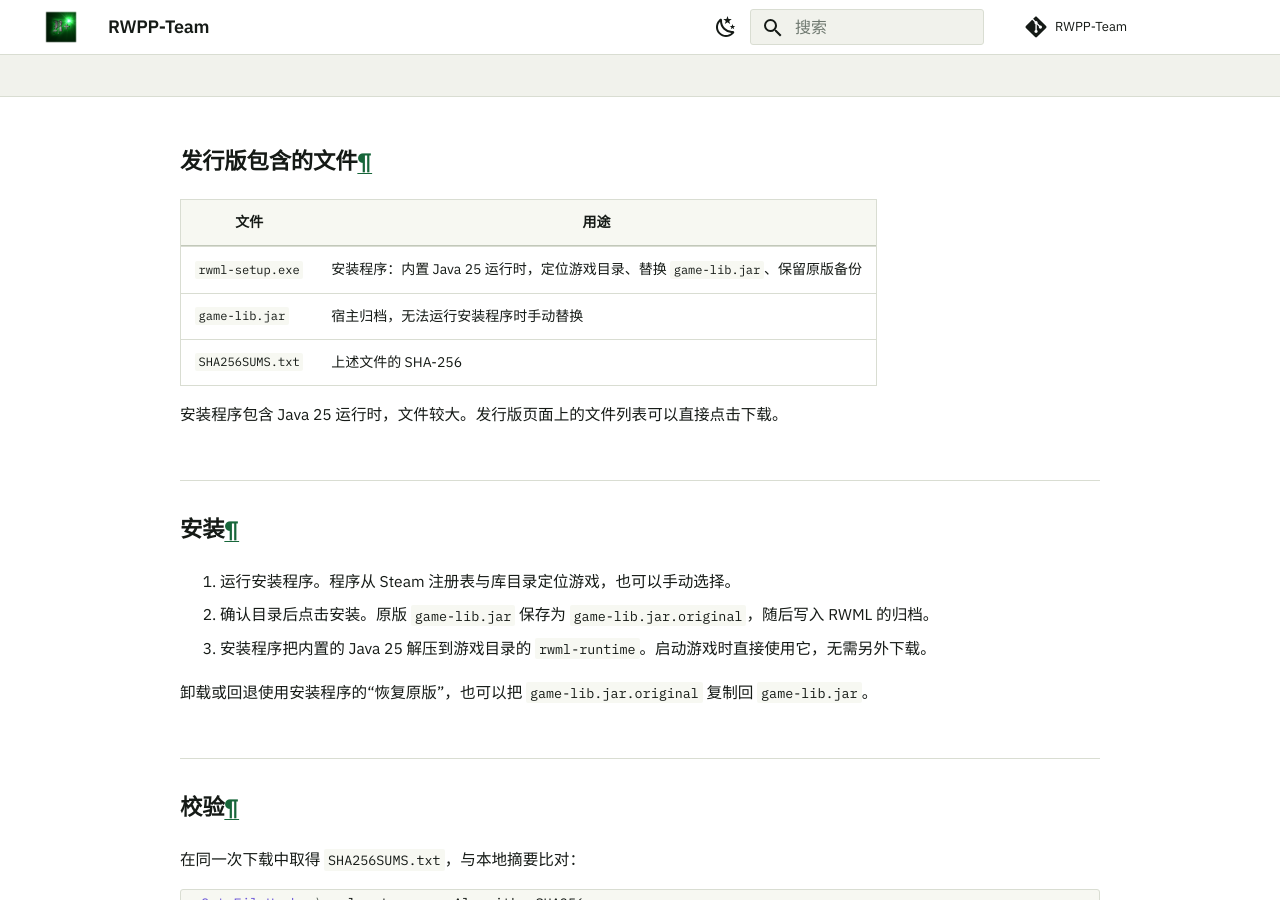
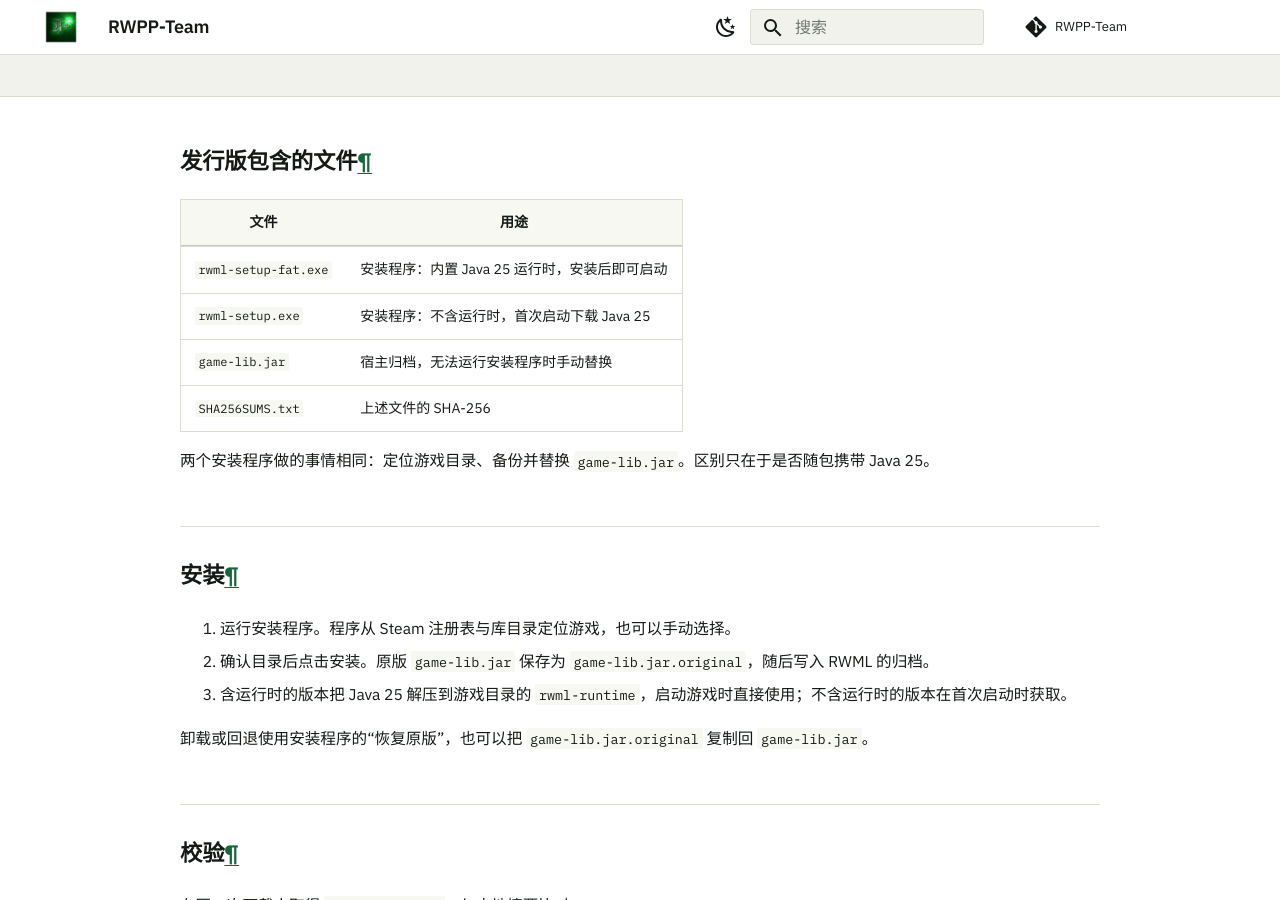
Before and after one commit to Minxyzgo/RWPP-docs, an MkDocs documentation site: the page built from docs/downloads/index.md, in a window 1280 px wide and 900 px high, scrolled down 362 px. Built offline with MkDocs 1.6.1 and Material for MkDocs 9.7.7, drawn with Linux system fonts in a browser that asks for light colours.

Commit message:
List both installers and note the fullscreen input switch
Downloads now offers rwml-setup-fat.exe with Java 25 beside rwml-setup.exe, which fetches the runtime on the first launch. The FAQ explains that text input leaves exclusive fullscreen for a borderless full-screen window, and that the change lasts for the running session.

```diff
--- a/docs/downloads/index.md
+++ b/docs/downloads/index.md
@@ -28,17 +28,18 @@ layout: wide
 
 | 文件 | 用途 |
 | --- | --- |
-| `rwml-setup.exe` | 安装程序：内置 Java 25 运行时，定位游戏目录、替换 `game-lib.jar`、保留原版备份 |
+| `rwml-setup-fat.exe` | 安装程序：内置 Java 25 运行时，安装后即可启动 |
+| `rwml-setup.exe` | 安装程序：不含运行时，首次启动下载 Java 25 |
 | `game-lib.jar` | 宿主归档，无法运行安装程序时手动替换 |
 | `SHA256SUMS.txt` | 上述文件的 SHA-256 |
 
-安装程序包含 Java 25 运行时，文件较大。发行版页面上的文件列表可以直接点击下载。
+两个安装程序做的事情相同：定位游戏目录、备份并替换 `game-lib.jar`。区别只在于是否随包携带 Java 25。
 
 ## 安装
 
 1. 运行安装程序。程序从 Steam 注册表与库目录定位游戏，也可以手动选择。
 2. 确认目录后点击安装。原版 `game-lib.jar` 保存为 `game-lib.jar.original`，随后写入 RWML 的归档。
-3. 安装程序把内置的 Java 25 解压到游戏目录的 `rwml-runtime`。启动游戏时直接使用它，无需另外下载。
+3. 含运行时的版本把 Java 25 解压到游戏目录的 `rwml-runtime`，启动游戏时直接使用；不含运行时的版本在首次启动时获取。
 
 卸载或回退使用安装程序的“恢复原版”，也可以把 `game-lib.jar.original` 复制回 `game-lib.jar`。
 
```
Also changed, not shown: docs/rwml/index.md (+3 -3 lines), docs/rwml/overview.md (+1 -1 lines), docs/rwpp/faq.md (+4 -0 lines).
